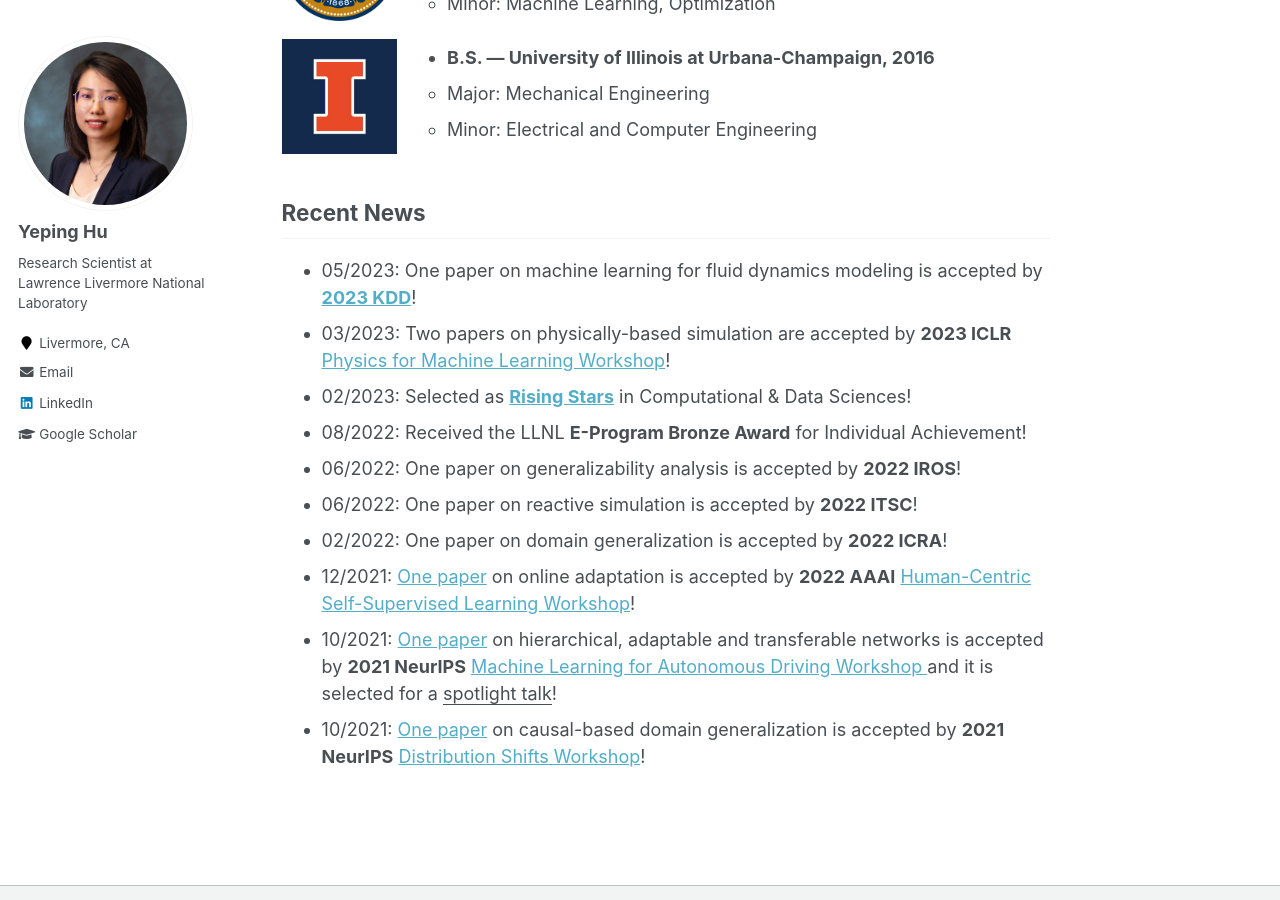
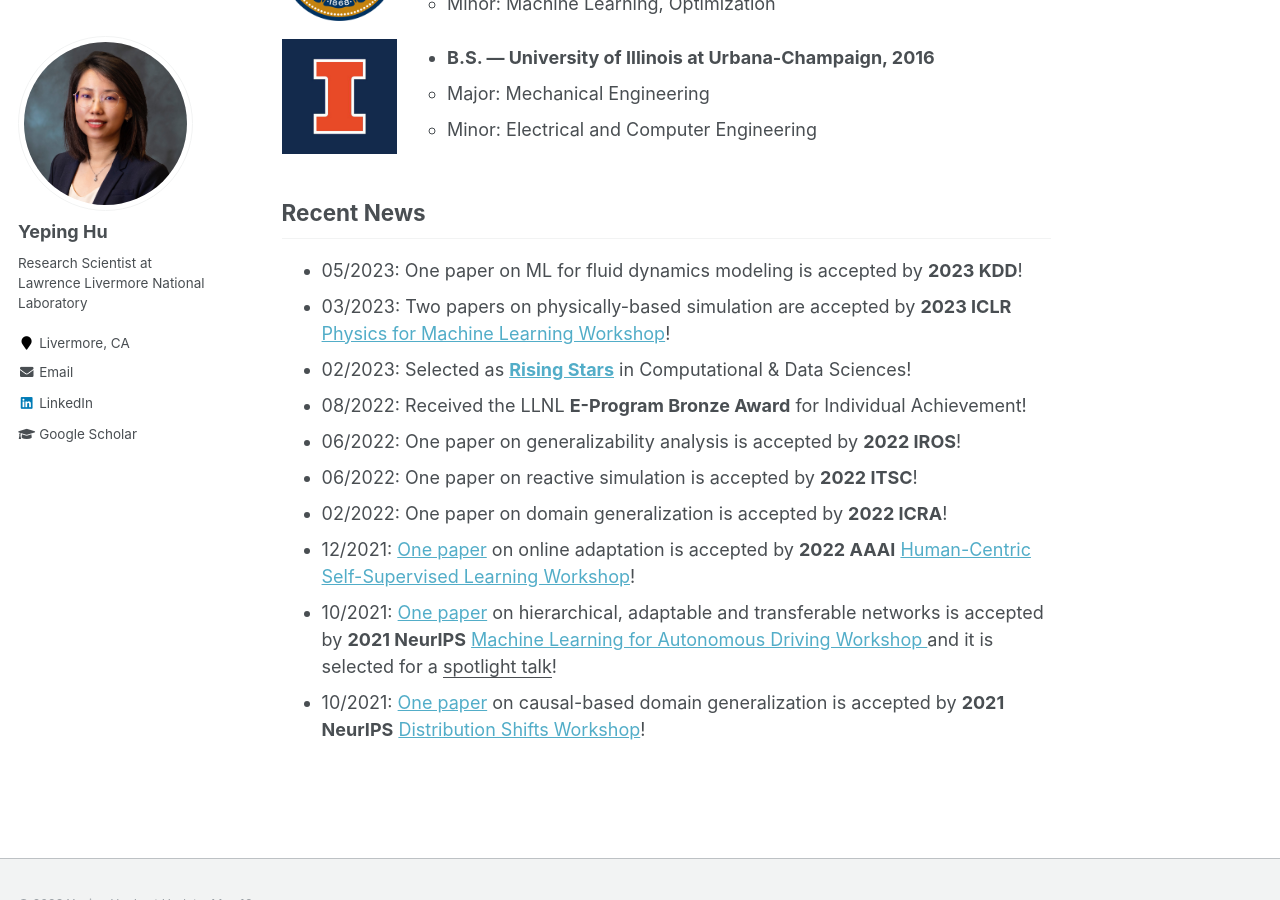
Before and after one commit to Yeping-Hu/yeping-hu.github.io, a Jekyll site: the page built from _pages/about.md, in a window 1280 px wide and 900 px high, scrolled down 694 px. Built offline with Jekyll 4.4.1, drawn with Linux system fonts in a browser that asks for light colours; a script that is not in the unit is left out.

Commit message:
update one paper

```diff
--- a/_pages/about.md
+++ b/_pages/about.md
@@ -30,7 +30,7 @@ I am open to research discussion and collaboration, please feel free to get in t
 
 ## Recent News
 
-- 05/2023: One paper on machine learning for fluid dynamics modeling is accepted by [**2023 KDD**](https://kdd.org/kdd2023/){:target="_blank"}!
+- 05/2023: One paper on ML for fluid dynamics modeling is accepted by **2023 KDD**!
 - 03/2023: Two papers on physically-based simulation are accepted by **2023 ICLR** [Physics for Machine Learning Workshop](https://physics4ml.github.io/){:target="_blank"}!
 - 02/2023: Selected as [**Rising Stars**](https://risingstars.oden.utexas.edu/){:target="_blank"} in Computational & Data Sciences!
 - 08/2022: Received the LLNL **E-Program Bronze Award** for Individual Achievement!
```
